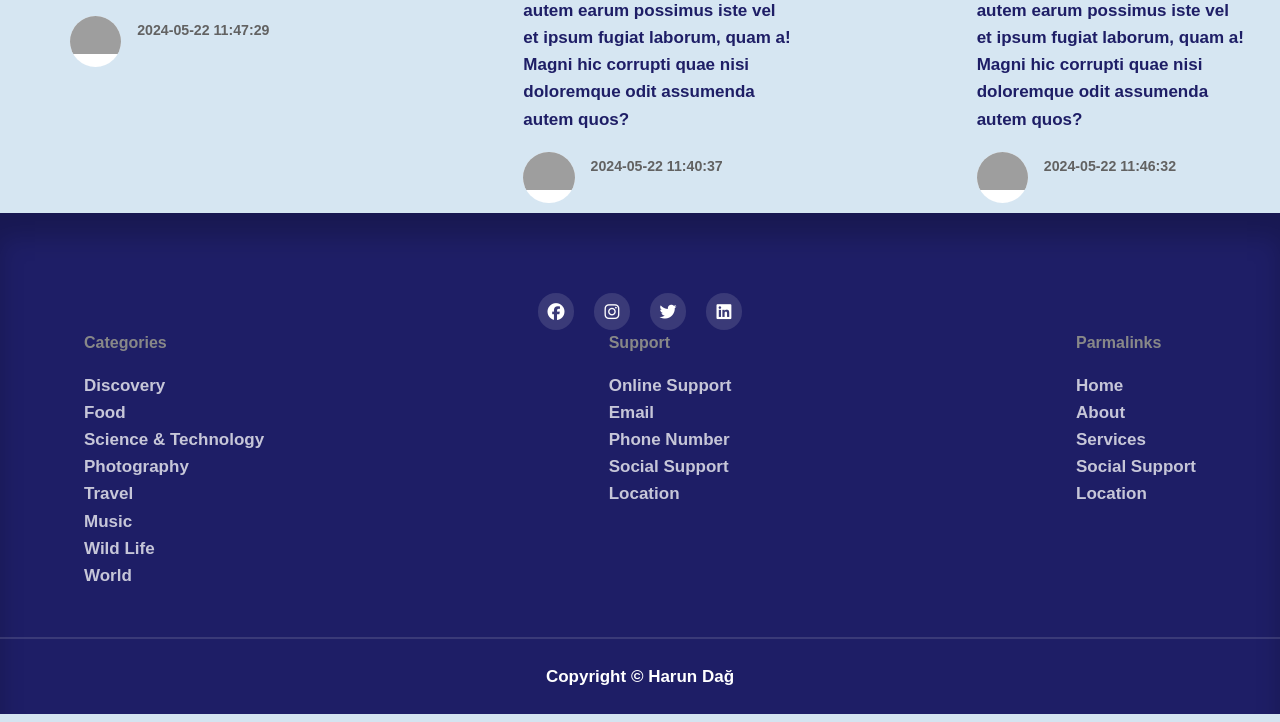
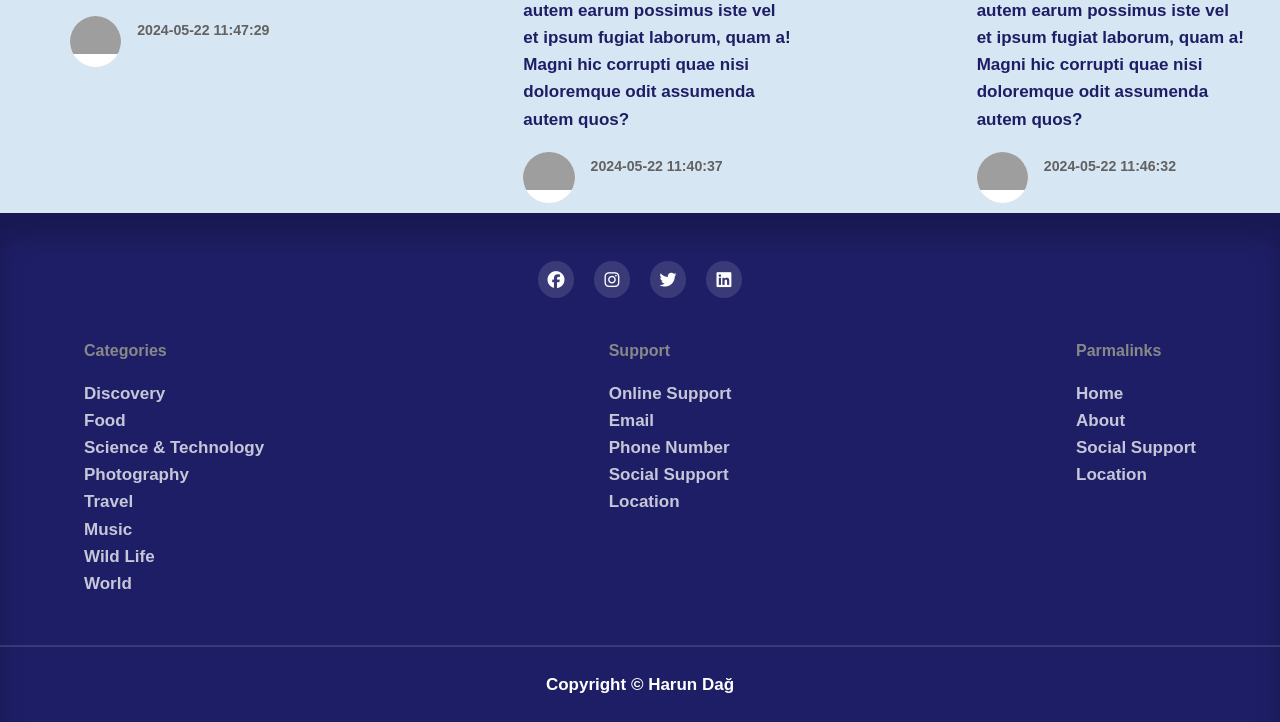
Before and after one commit to harunnn035/Blog-AppWebsite-with-Admin-Dashboard, a PHP site: page /blog.php in a window 1280 px wide; the page is wider, and only the part inside the window is pictured. Shown: the part 752-1474 px from the top of that part. Run offline with PHP 8.4, Linux system fonts and the light colour scheme; data comes from the database, SQL or seed files in the repository; grey boxes are pictures that could not be loaded.

Commit message:
blog-page-website

```diff
--- a/css/style.css
+++ b/css/style.css
@@ -410,7 +410,7 @@ background: rgb(73, 69, 69);
 /*........................Start FOOTER.....................*/
 footer{
 background: var(--color-gray-1);
-padding-top: 5rem ;
+padding-top: 3rem ;
 box-shadow: inset 0 1.5rem 1.5rem rgba(0, 0, 0, 0.2);
 
 }
@@ -421,6 +421,7 @@ width: fit-content;
 justify-content: space-between;
 align-items:  center;
 gap: 1.2rem;
+margin-bottom: 2.5rem;
 
 }
 
--- a/includes/footer.php
+++ b/includes/footer.php
@@ -46,8 +46,7 @@
             <h4>Parmalinks</h4>
             <ul>
                 <li><a href="">Home</a></li>
-                <li><a href="">About </a></li>
-                <li><a href="">Services</a></li>
+                <li><a href="../about.php">About </a></li>
                 <li><a href="">Social Support</a></li>
                 <li><a href="">Location</a></li>
             </ul>
```
Also changed, not shown: search.php (+6 -1 lines).
